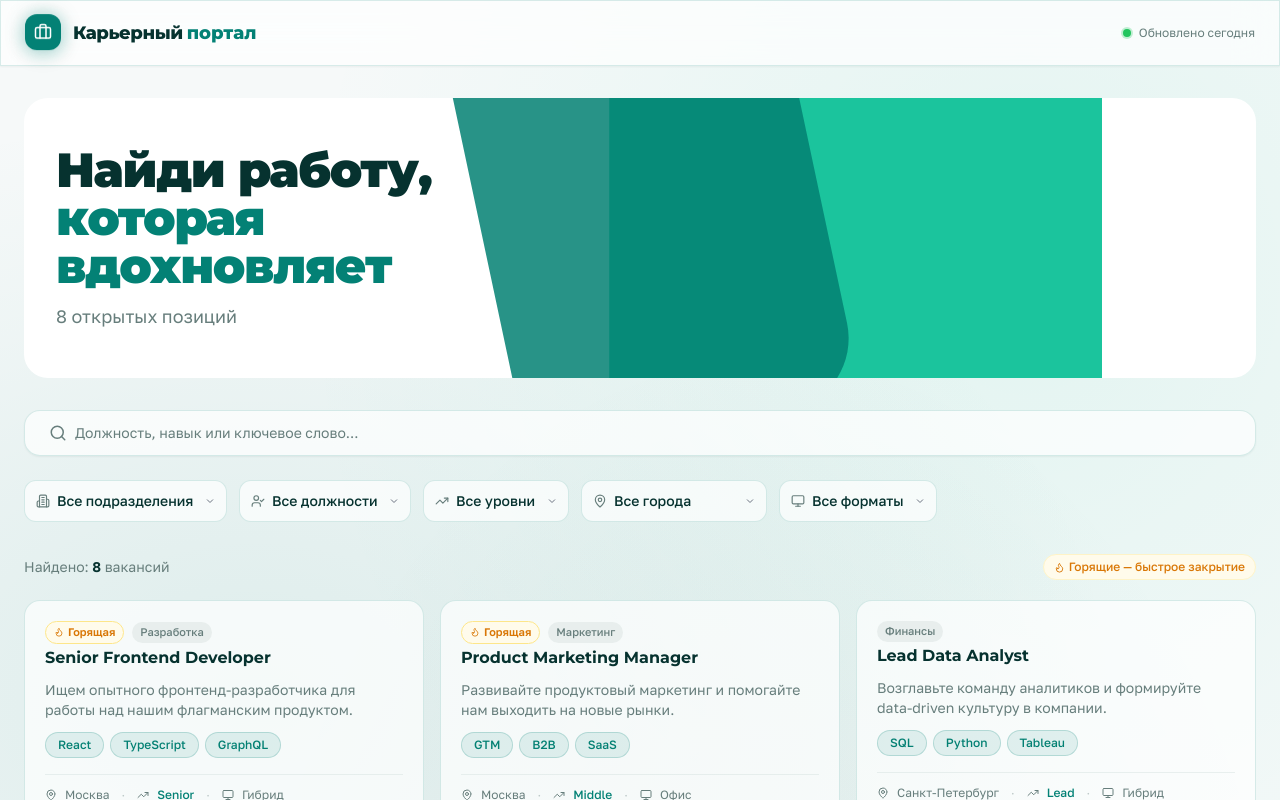
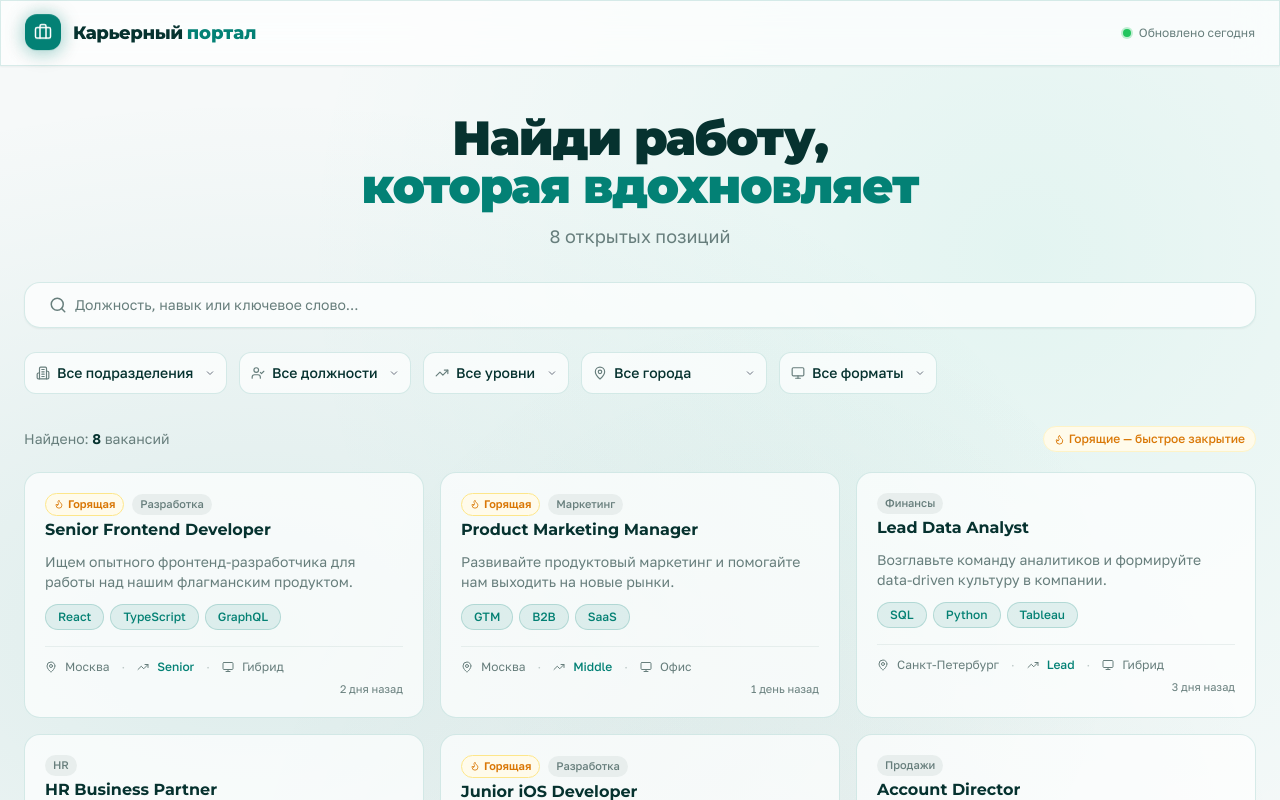
Before and after one commit to pr-poehali-dev/internal-job-posting-site, a React (Vite) app: page / in a window 1280 px wide. Shown: the top 800 px of the page. Built offline with nearby package versions, Linux system fonts and the light colour scheme.

Commit message:
Revert to previous build

```diff
--- a/src/pages/Index.tsx
+++ b/src/pages/Index.tsx
@@ -593,21 +593,11 @@ export default function Index() {
         {/* ══ ВАКАНСИИ ══ */}
         {activeTab === "jobs" && (
           <div className="animate-fade-in">
-            <div className="relative rounded-3xl overflow-hidden mb-8 bg-white" style={{ minHeight: 220 }}>
-              {/* Декоративный фон: два пересекающихся скруглённых прямоугольника */}
-              <svg className="absolute inset-0 w-full h-full" viewBox="0 0 800 220" preserveAspectRatio="xMidYMid slice" xmlns="http://www.w3.org/2000/svg">
-                {/* Прямой скруглённый прямоугольник */}
-                <rect x="380" y="-30" width="320" height="280" rx="48" fill="#03BE93" opacity="0.9" />
-                {/* Наклонный параллелограмм */}
-                <rect x="300" y="-60" width="220" height="300" rx="48" fill="#038073" opacity="0.85" transform="rotate(-12 400 110)" />
-              </svg>
-              {/* Текст поверх */}
-              <div className="relative z-10 px-8 py-12 max-w-lg">
-                <h1 className="font-montserrat font-black text-4xl sm:text-5xl text-foreground mb-3 tracking-tight leading-tight">
-                  Найди работу,<br /><span className="text-primary">которая вдохновляет</span>
-                </h1>
-                <p className="text-muted-foreground text-lg">{JOBS.length} открытых позиций</p>
-              </div>
+            <div className="text-center mb-8 pt-4">
+              <h1 className="font-montserrat font-black text-4xl sm:text-5xl text-foreground mb-3 tracking-tight">
+                Найди работу,<br /><span className="text-primary">которая вдохновляет</span>
+              </h1>
+              <p className="text-muted-foreground text-lg">{JOBS.length} открытых позиций</p>
             </div>
 
             <div className="glass rounded-2xl p-3 mb-6 shadow-sm flex gap-3 items-center border border-white/60">
```
